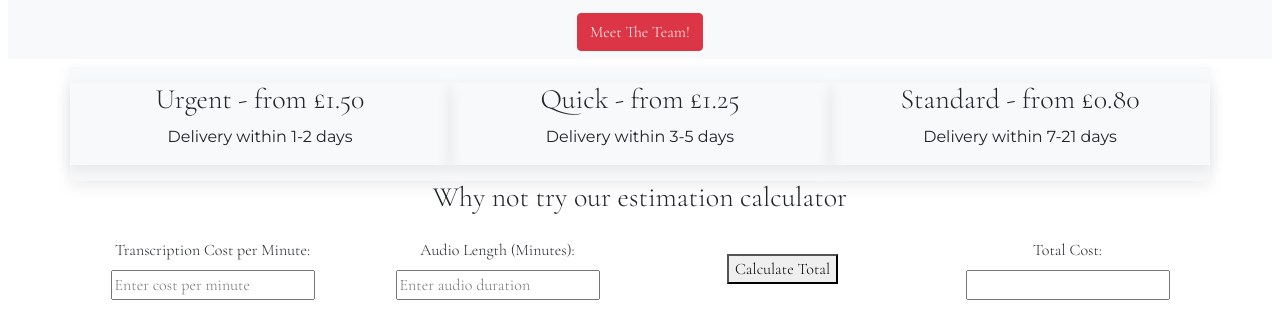
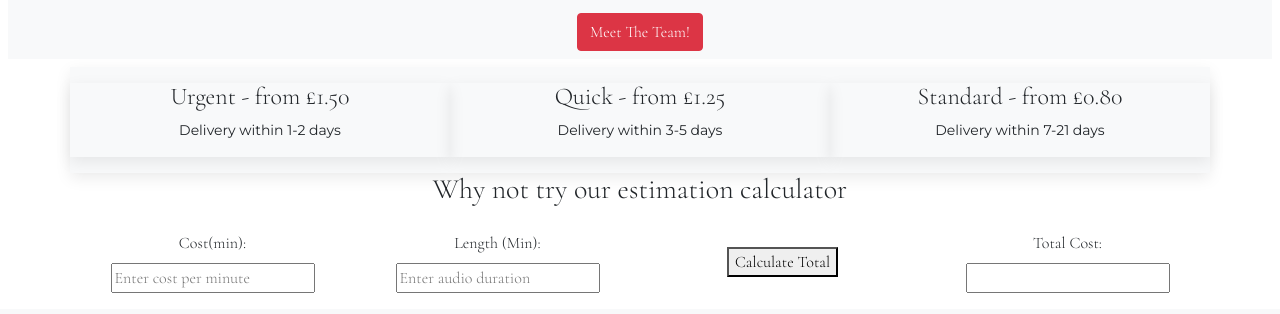
Before and after one commit to StaceyRb89/Scribes-Alive, a plain HTML site: page index.html in a window 1280 px wide. Shown: the part 782-1096 px from the top of the page. Drawn offline with nearby package versions, Linux system fonts and the light colour scheme.

Commit message:
still editing the calculator

```diff
--- a/assets/css/style.css
+++ b/assets/css/style.css
@@ -30,6 +30,9 @@ body{
     padding: 30px 30px;
 }
 
+/* modal */
+
+
 @media (max-width: 772px) {
       /* Center the text within the columns */
 .costing label,
@@ -40,7 +43,7 @@ body{
 
 /* Center the button horizontally */
 .costing button {
-    margin: 0 auto;
+    margin: 0;
 }
 
 /* Center the text within the labels */
--- a/assets/js/script.js
+++ b/assets/js/script.js
@@ -20,3 +20,5 @@ function calculateTotalCost() {
     }
 
 }
+
+// modal
--- a/index.html
+++ b/index.html
@@ -160,17 +160,17 @@
 <div class="container">
   <div class="row pt-3 pb-3 card-default bg-light text-center
   ">
-    <div class="col-sm-4 card-default">
-<h3>Urgent - from £1.50</h3>
-<p>Delivery within 1-2 days</p>
+    <div class="col-sm-4 card-default align-items-center">
+<h4>Urgent - from £1.50</h4>
+<p class="small">Delivery within 1-2 days</p>
     </div>
-    <div class="col-sm-4 card-default">
-<h3>Quick - from £1.25</h3>
-<p>Delivery within 3-5 days</p>
+    <div class="col-sm-4 card-default align-items-center">
+<h4>Quick - from £1.25</h4>
+<p class="small">Delivery within 3-5 days</p>
     </div>
-    <div class="col-sm-4 card-default">
-      <h3>Standard - from £0.80</h3>
-      <p>Delivery within&nbsp;7-21 days</span></p>
+    <div class="col-sm-4 card-default align-items-center">
+      <h4>Standard - from £0.80</h4>
+      <p class="small">Delivery within 7-21 days</p>
     </div>
   </div>
 </div>
@@ -180,13 +180,13 @@
       <div class="row justify-content-center">
           <div class="col-sm-12 text-center">
               <h3>Why not try our estimation calculator</h3>
-              <div class="costing row justify-content-center text-center pt-3 pb-3 d-flex align-items-center">
-                  <div class="col-md-3">
-                      <label for="rate">Transcription Cost per Minute:</label>
+              <div class="costing row justify-content-center  text-center pt-3 pb-3 d-flex align-items-center">
+                  <div class="col-md-3 text-center">
+                      <label for="rate">Cost(min):</label>
                       <input type="text" id="rate" placeholder="Enter cost per minute">
                   </div>
                   <div class="col-md-3">
-                      <label for="duration">Audio Length (Minutes):</label>
+                      <label for="duration">Length (Min):</label>
                       <input type="text" id="duration" placeholder="Enter audio duration">
                   </div>
                   <div class="col-md-3">
@@ -194,6 +194,7 @@
                   </div>
                   <div class="col-md-3">
                       <label for="total">Total Cost:</label>
+                      <br>
                       <input type="text" id="total" readonly>
                   </div>
               </div>
```
Also changed, not shown: contact-us.html (+45 -0 lines).
